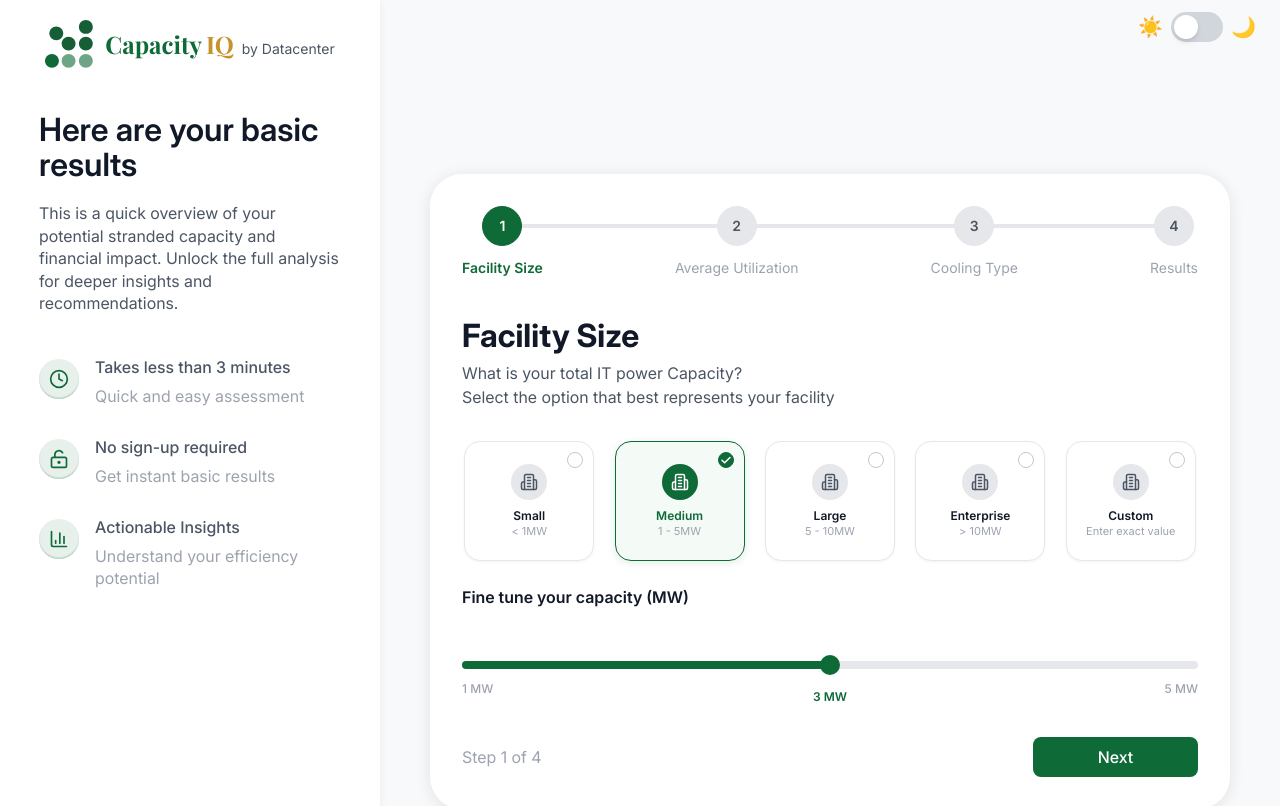
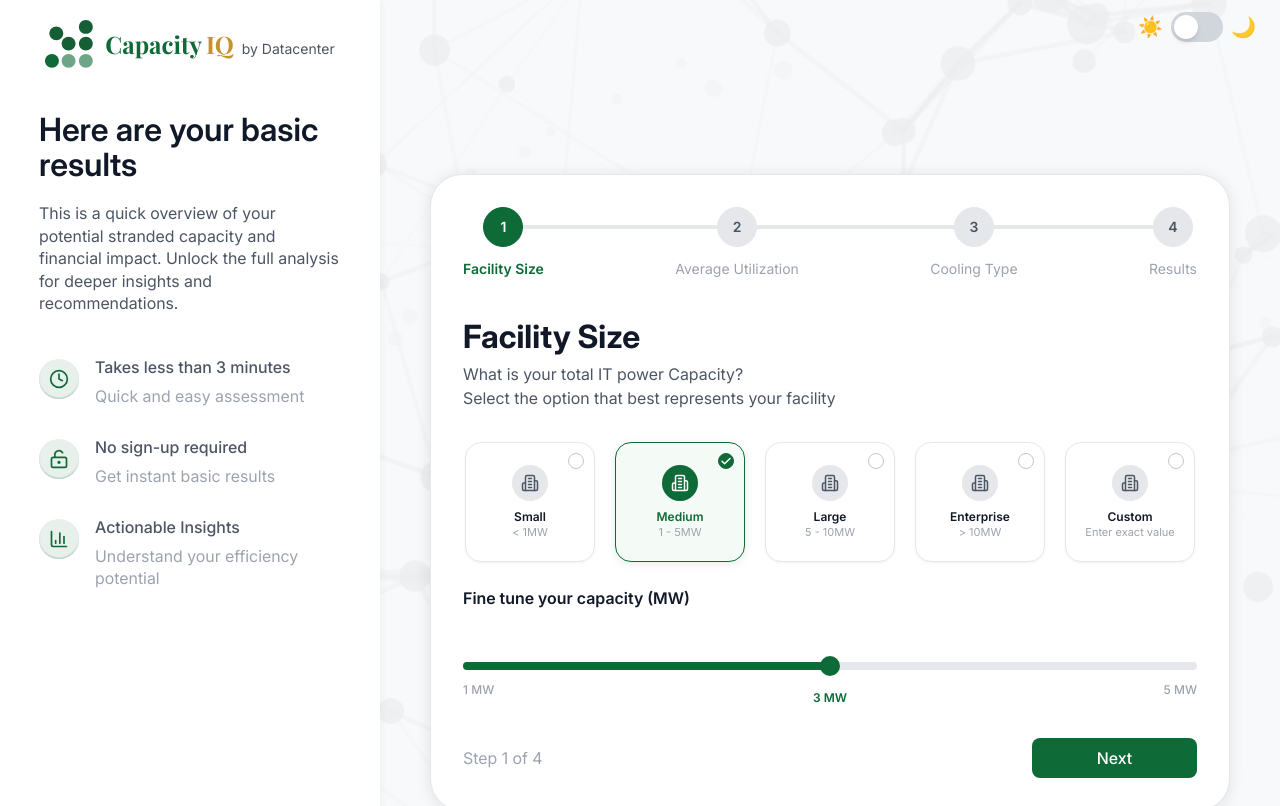
Before and after one commit to No-Country-simulation/s07-26-team-03, a React (Vite) app in the folder client/: page /calculator in a window 1280 px wide. Shown: the top 806 px of the page. Built offline with nearby package versions, Linux system fonts and the light colour scheme.

Commit message:
feat: add background image for dark mode

```diff
--- a/client/src/app/layouts/CalculatorLayoutContent.tsx
+++ b/client/src/app/layouts/CalculatorLayoutContent.tsx
@@ -7,7 +7,7 @@ export default function CalculatorLayoutContent() {
     const { isDark, toggleDarkMode} = useDarkMode();
 
     return (
-        <div className="flex min-h-screen flex-col bg-background dark:bg-black light:bg-layout light:bg-cover bg-center bg-no-repeat md:flex-row">
+        <div className="flex min-h-screen flex-col bg-background dark:bg-black bg-layout dark:bg-layout-dark bg-cover bg-center bg-no-repeat md:flex-row">
             <CalculatorSidebar />
 
             <div className="flex flex-1 flex-col">
--- a/client/src/features/calculator/pages/CalculatorPage.tsx
+++ b/client/src/features/calculator/pages/CalculatorPage.tsx
@@ -49,7 +49,7 @@ const CalculatorPage = () => {
 
   return (
     <>
-      <div className="mx-auto my-30 flex min-h-[600px] w-full max-w-[800px] flex-col gap-10 rounded-[32px] bg-white dark:bg-black p-8 shadow-[0_2px_15px_rgba(25,33,61,0.1)]">
+      <div className="mx-auto my-30 flex min-h-[600px] w-full max-w-[800px] flex-col gap-10 rounded-[32px] bg-white dark:bg-black border dark:border-gray-600 p-8 shadow-[0_2px_15px_rgba(25,33,61,0.1)]">
         {/* Barra de pasos */}
         <ProgressStepper currentStep={currentStep} />
 
--- a/client/src/shared/styles/theme.css
+++ b/client/src/shared/styles/theme.css
@@ -33,7 +33,11 @@
 
   --color-brand-accent: #C5922C;
 
+  /* Light */
   --background-image-layout: url("../../assets/background.png");
+
+  /* Dark */
+  --background-image-layout-dark: url("../../assets/background-dark.png");
 
   --background-image-layout-gradient:
   linear-gradient(
@@ -45,6 +49,17 @@
     #06100B 88%,
     #020403 100%
   );
+
+  --background-image-layout-gradient-dark:
+    linear-gradient(
+      180deg,
+      #020303 0%,
+      #050807 20%,
+      #070A09 45%,
+      #070A09 55%,
+      #040605 80%,
+      #010202 100%
+    );
 
   --color-background: #F8F9FA;
   --color-surface: #FFFFFF;
```
Also changed, not shown: client/src/assets/background-dark.png (added).
